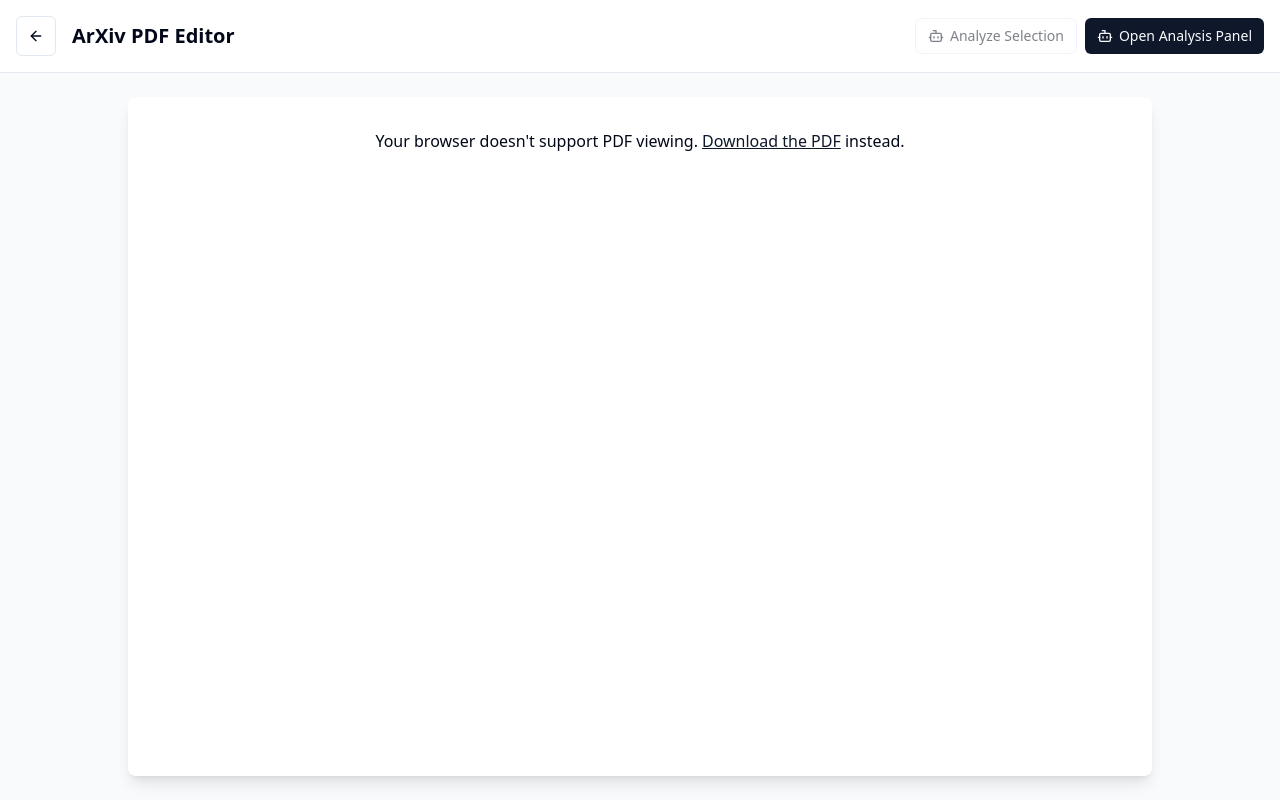
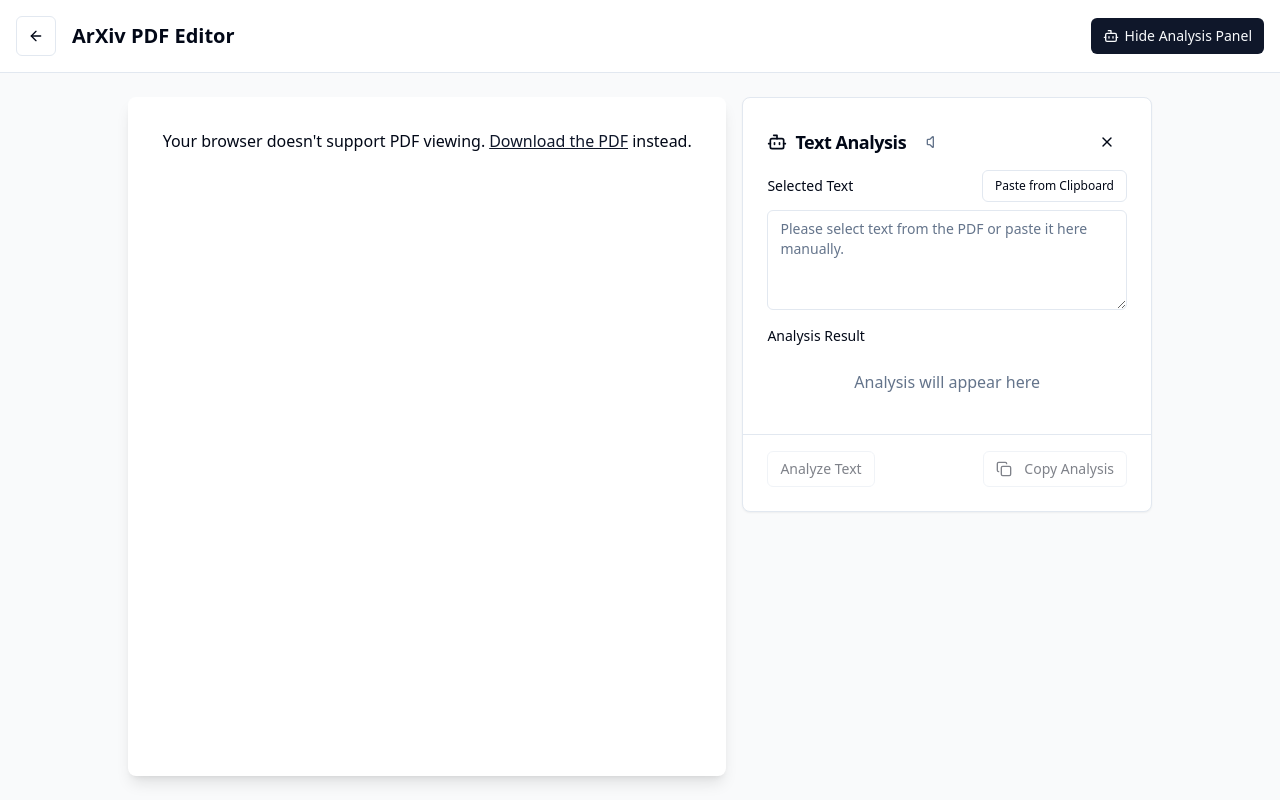
Before and after one commit to homanmirgolbabaee/arxiv-wizard-search, a React (Vite) app: page /pdf-editor/1 in a window 1280 px wide. Built offline with nearby package versions, Linux system fonts and the light colour scheme.

Commit message:
improved ui/ux

```diff
--- a/src/pages/PdfEditor.tsx
+++ b/src/pages/PdfEditor.tsx
@@ -3,7 +3,7 @@ import { useLocation, useNavigate, useParams } from 'react-router-dom';
 import { ArxivPaper } from '@/types/arxiv';
 import { Button } from '@/components/ui/button';
 import {
-  ArrowLeft, Bot, Loader2, Copy, X, VolumeIcon, CheckCircle
+  ArrowLeft, Bot, Loader2, Copy, X, VolumeIcon, CheckCircle, ChevronLeft, ChevronRight
 } from 'lucide-react';
 import { toast } from 'sonner';
 import { areApiKeysConfigured } from '@/services/apiKeyService';
@@ -35,7 +35,7 @@ const PdfEditor = () => {
   const [selectedText, setSelectedText] = useState('');
   const [analysisResult, setAnalysisResult] = useState<string | null>(null);
   const [isAnalyzing, setIsAnalyzing] = useState(false);
-  const [showAnalysisPanel, setShowAnalysisPanel] = useState(false);
+  const [showAnalysisPanel, setShowAnalysisPanel] = useState(true); // Panel shown by default
   const [analysisCompleted, setAnalysisCompleted] = useState(false);
 
   // API key state
@@ -101,9 +101,10 @@ const PdfEditor = () => {
         console.log('Text selected:', selectedStr.substring(0, 50) + '...');
         setSelectedText(selectedStr);
 
-        // Only show toast if analyzing panel is not already open
+        // Make sure the analysis panel is open if text is selected
         if (!showAnalysisPanel) {
-          toast.info('Text selected! Click "Analyze Selection" to analyze.');
+          setShowAnalysisPanel(true);
+          toast.info('Text selected! Click "Analyze Text" to analyze.');
         }
       }
     };
@@ -165,13 +166,6 @@ const PdfEditor = () => {
   // Toggle analysis panel
   const toggleAnalysisPanel = () => {
     setShowAnalysisPanel(!showAnalysisPanel);
-    // Don't auto-populate text if panel is closing
-    if (!showAnalysisPanel && !selectedText) {
-      setTimeout(() => {
-        // Small timeout to avoid flicker
-        setSelectedText('Please select text from the PDF or paste it here manually.');
-      }, 100);
-    }
   };
 
   const copyToClipboard = (text: string) => {
@@ -235,33 +229,13 @@ const PdfEditor = () => {
 
           <div className="flex items-center gap-2">
             <Button
-              variant="outline"
-              size="sm"
-              onClick={handleAnalyzeText}
-              disabled={isAnalyzing || !selectedText}
-              className="flex items-center gap-1.5"
-            >
-              {isAnalyzing ? (
-                <>
-                  <Loader2 className="h-4 w-4 animate-spin" />
-                  Analyzing...
-                </>
-              ) : (
-                <>
-                  <Bot className="h-4 w-4" />
-                  Analyze Selection
-                </>
-              )}
-            </Button>
-
-            <Button
-              variant="default"
+              variant={showAnalysisPanel ? "default" : "outline"}
               size="sm"
               onClick={toggleAnalysisPanel}
               className="flex items-center gap-1.5"
             >
               <Bot className="h-4 w-4" />
-              Open Analysis Panel
+              {showAnalysisPanel ? "Hide Analysis Panel" : "Show Analysis Panel"}
             </Button>
           </div>
         </div>
@@ -362,7 +336,7 @@ const PdfEditor = () => {
                         value={selectedText}
                         onChange={handleTextAreaChange}
                         onClick={(e) => e.stopPropagation()} // Prevent selection loss
-                        placeholder="Paste or type the text you want to analyze..."
+                        placeholder="Please select text from the PDF or paste it here manually."
                         className="min-h-[100px]"
                       />
                     </div>
@@ -420,7 +394,7 @@ const PdfEditor = () => {
               )}
             </div>
 
-            {/* Open Analysis Panel Button at the bottom - for mobile view */}
+            {/* Show Analysis Panel Button at the bottom - for mobile view */}
             {!showAnalysisPanel && (
               <div className="flex justify-center sm:hidden">
                 <Button
@@ -429,7 +403,7 @@ const PdfEditor = () => {
                   className="gap-1.5"
                 >
                   <Bot className="h-4 w-4" />
-                  Open Analysis Panel
+                  Show Analysis Panel
                 </Button>
               </div>
             )}
```
